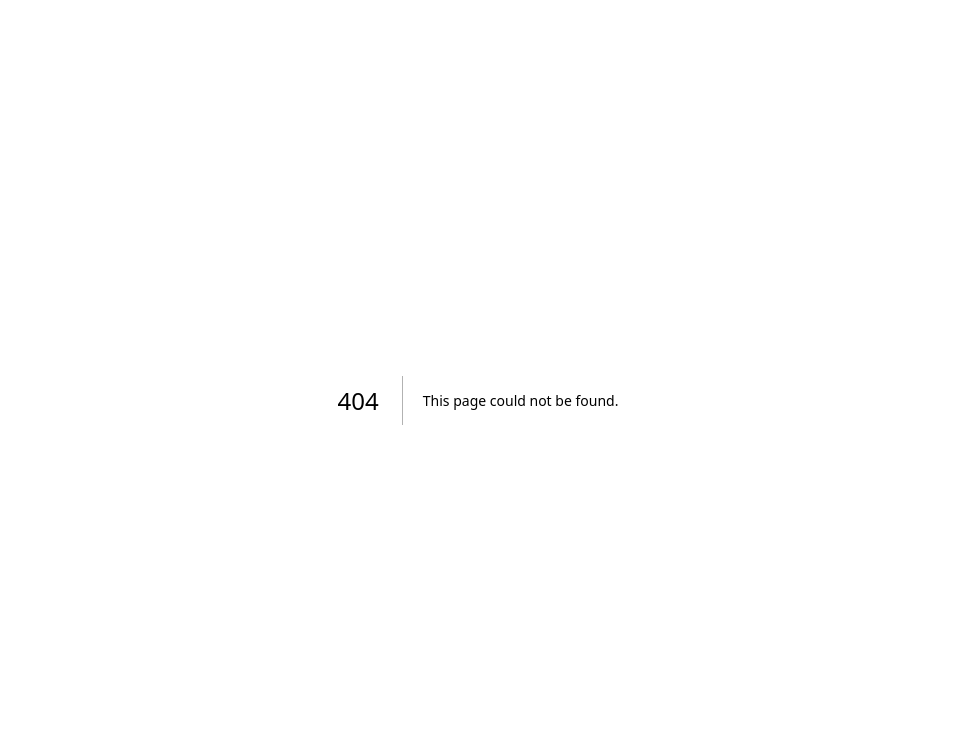
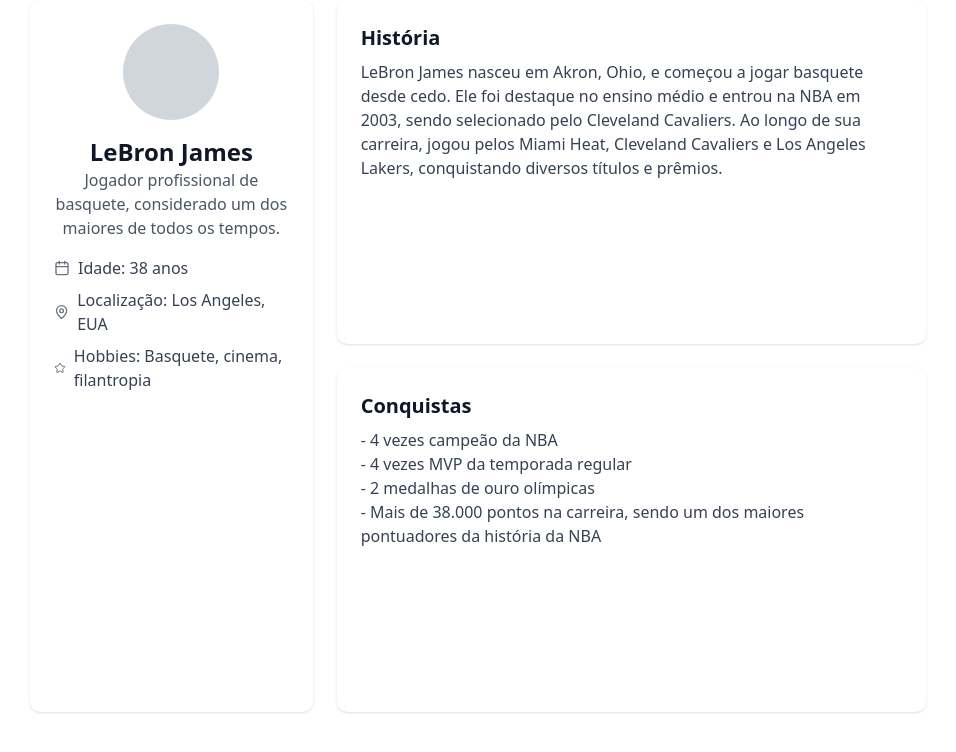
Before and after one commit to juelsonjunior/basket-front, a Next.js app: page /profile in a window 1280 px wide. Before the commit this address had no page. Shown: the top 752 px of the page, without its empty margins (162-1118 px from the left). Built offline with nearby package versions, Linux system fonts and the light colour scheme.

Commit message:
feat:add page for list data user researched

```diff
--- /dev/null
+++ b/src/app/profile/page.jsx
@@ -0,0 +1,74 @@
+import { Calendar, MapPin, Star } from "lucide-react";
+
+export default function ProfilePage() {
+  return (
+    <div
+      className="flex flex-col items-center"
+      style={{ minHeight: "calc(100vh - 5.5rem)" }}
+    >
+      <div className="w-full max-w-4xl flex flex-1 flex-col md:grid md:grid-cols-3 gap-6">
+        {/* Coluna Esquerda */}
+        <div className="bg-white text-gray-900 rounded-lg shadow p-6 flex flex-col">
+          <div className="flex flex-col items-center md:items-start">
+            {/* Foto de Perfil */}
+            <div className="w-full flex items-center justify-center">
+              <div className="w-24 h-24 rounded-full bg-gray-300 mb-4 "></div>
+            </div>
+            {/* Informações do Usuário */}
+            <div className="text-center md:text-left">
+              <h2 className="text-2xl font-bold text-center">LeBron James</h2>
+              <p className="text-gray-600 mb-4 text-center">
+                Jogador profissional de basquete, considerado um dos maiores de
+                todos os tempos.
+              </p>
+              {/* Lista de Informações Adicionais */}
+              <ul className="space-y-2 flex flex-col items-center md:block md:flex-row md:items-start">
+                <li className="text-gray-700 flex items-center gap-2">
+                  <Calendar className="w-4 h-4 text-gray-500" />
+                  <span>Idade: 38 anos</span>
+                </li>
+                <li className="text-gray-700 flex items-center gap-2">
+                  <MapPin className="w-4 h-4 text-gray-500" />
+                  <span>Localização: Los Angeles, EUA</span>
+                </li>
+                <li className="text-gray-700 flex items-center gap-2">
+                  <Star className="w-4 h-4 text-gray-500" />
+                  <span>Hobbies: Basquete, cinema, filantropia</span>
+                </li>
+              </ul>
+            </div>
+          </div>
+        </div>
+
+        {/* Coluna Direita */}
+        <div className="md:col-span-2 flex flex-col gap-6">
+          {/* Seção História */}
+          <div className="bg-white text-gray-900 rounded-lg shadow p-6 flex-grow">
+            <h3 className="text-xl font-semibold mb-2">História</h3>
+            <p className="text-gray-700">
+              LeBron James nasceu em Akron, Ohio, e começou a jogar basquete
+              desde cedo. Ele foi destaque no ensino médio e entrou na NBA em
+              2003, sendo selecionado pelo Cleveland Cavaliers. Ao longo de sua
+              carreira, jogou pelos Miami Heat, Cleveland Cavaliers e Los
+              Angeles Lakers, conquistando diversos títulos e prêmios.
+            </p>
+          </div>
+
+          {/* Seção Conquistas */}
+          <div className="bg-white text-gray-900 rounded-lg shadow p-6 flex-grow">
+            <h3 className="text-xl font-semibold mb-2">Conquistas</h3>
+            <p className="text-gray-700">
+              - 4 vezes campeão da NBA
+              <br />
+              - 4 vezes MVP da temporada regular
+              <br />
+              - 2 medalhas de ouro olímpicas
+              <br />- Mais de 38.000 pontos na carreira, sendo um dos maiores
+              pontuadores da história da NBA
+            </p>
+          </div>
+        </div>
+      </div>
+    </div>
+  );
+}
```
